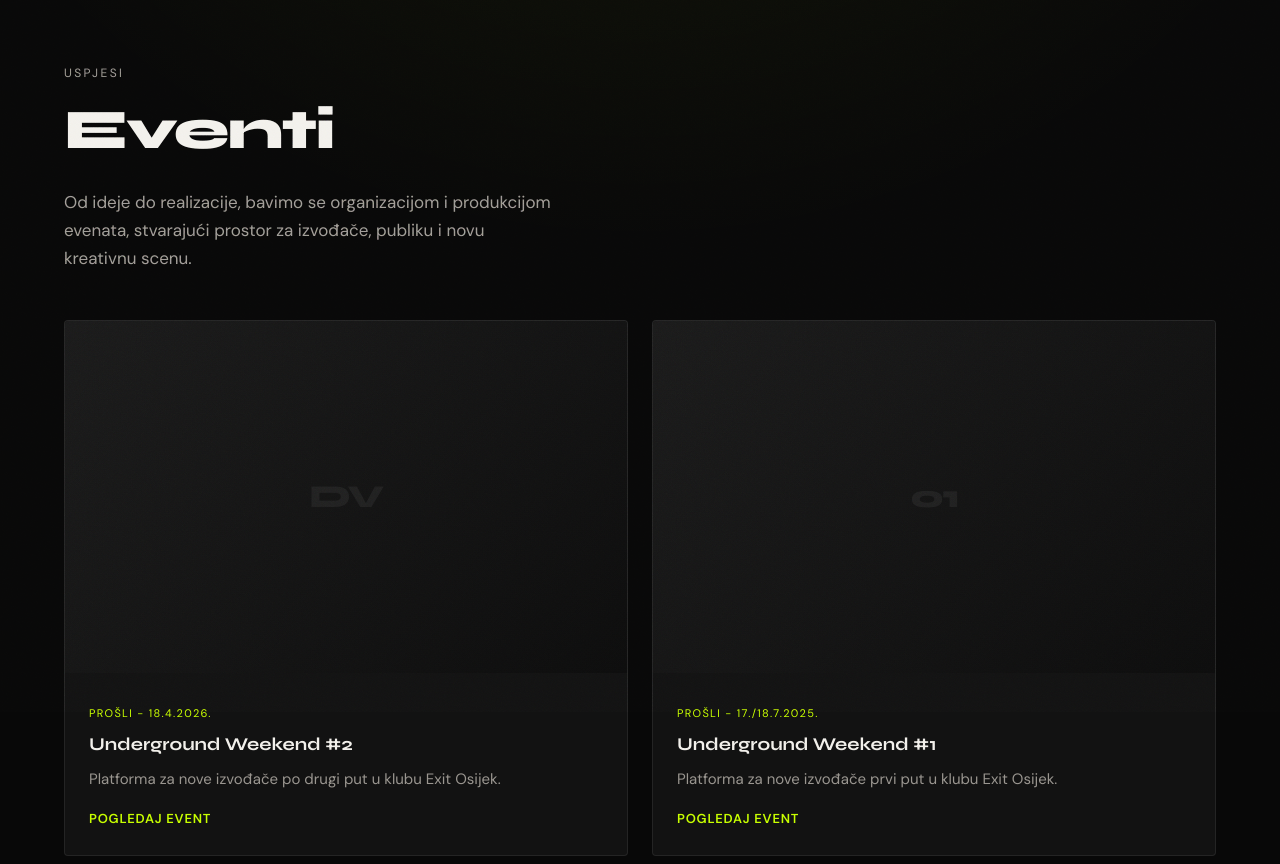
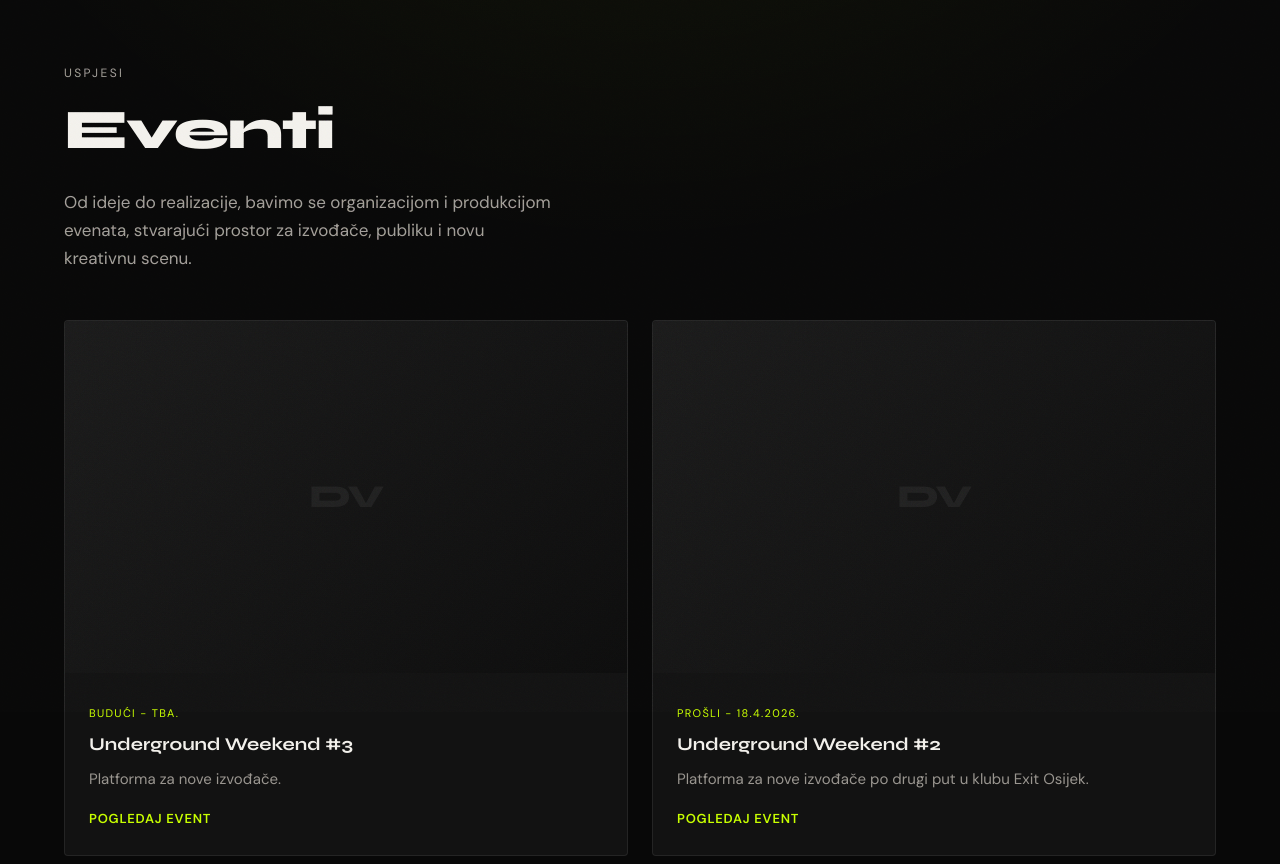
Before and after one commit to vivalaveki/new.dvaes.digital, a website: page events.html in a window 1280 px wide. Shown: the part 88-952 px from the top of the page. Drawn offline with Linux system fonts and the light colour scheme.

Commit message:
Add event card for Underground Weekend #3
Added a new event card for Underground Weekend #3 with details.

```diff
--- a/events.html
+++ b/events.html
@@ -55,6 +55,18 @@
       </header>
 
       <section class="container card-grid">
+        <a class="card card-link" href="event-underground-weekend-3.html">
+          <div class="card-media" aria-hidden="true">
+            <span>DV</span>
+            <img src="slike/eventi/underground-weekend-3/cover.jpg" alt="" loading="lazy" onerror="this.remove()" />
+          </div>
+          <div class="card-body">
+            <p class="card-meta">Budući - TBA.</p>
+            <h2 class="card-title">Underground Weekend #3</h2>
+            <p class="card-text">Platforma za nove izvođače.</p>
+            <span class="card-cta">Pogledaj event</span>
+          </div>
+        </a>
         <a class="card card-link" href="event-underground-weekend-2.html">
           <div class="card-media" aria-hidden="true">
             <span>DV</span>
```
